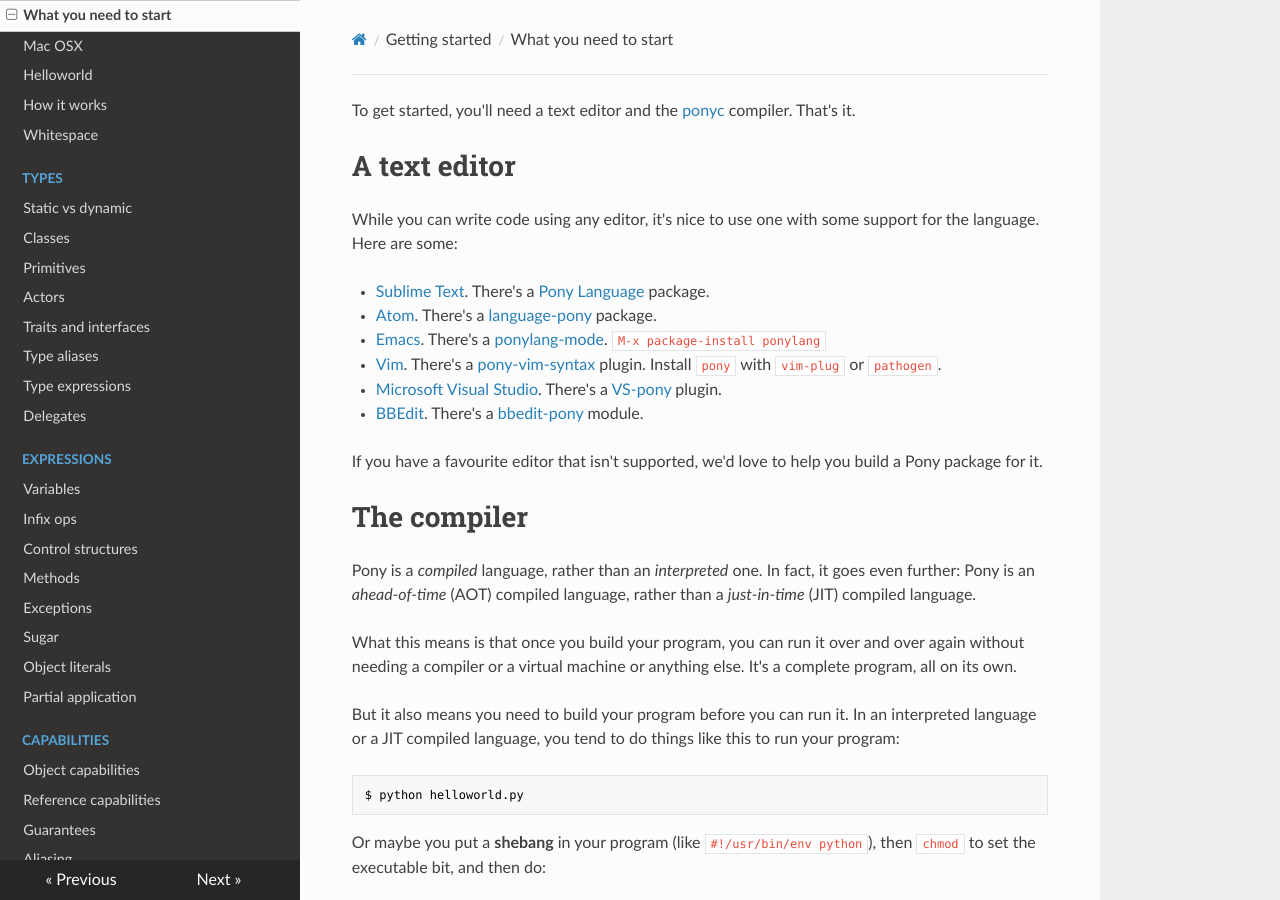
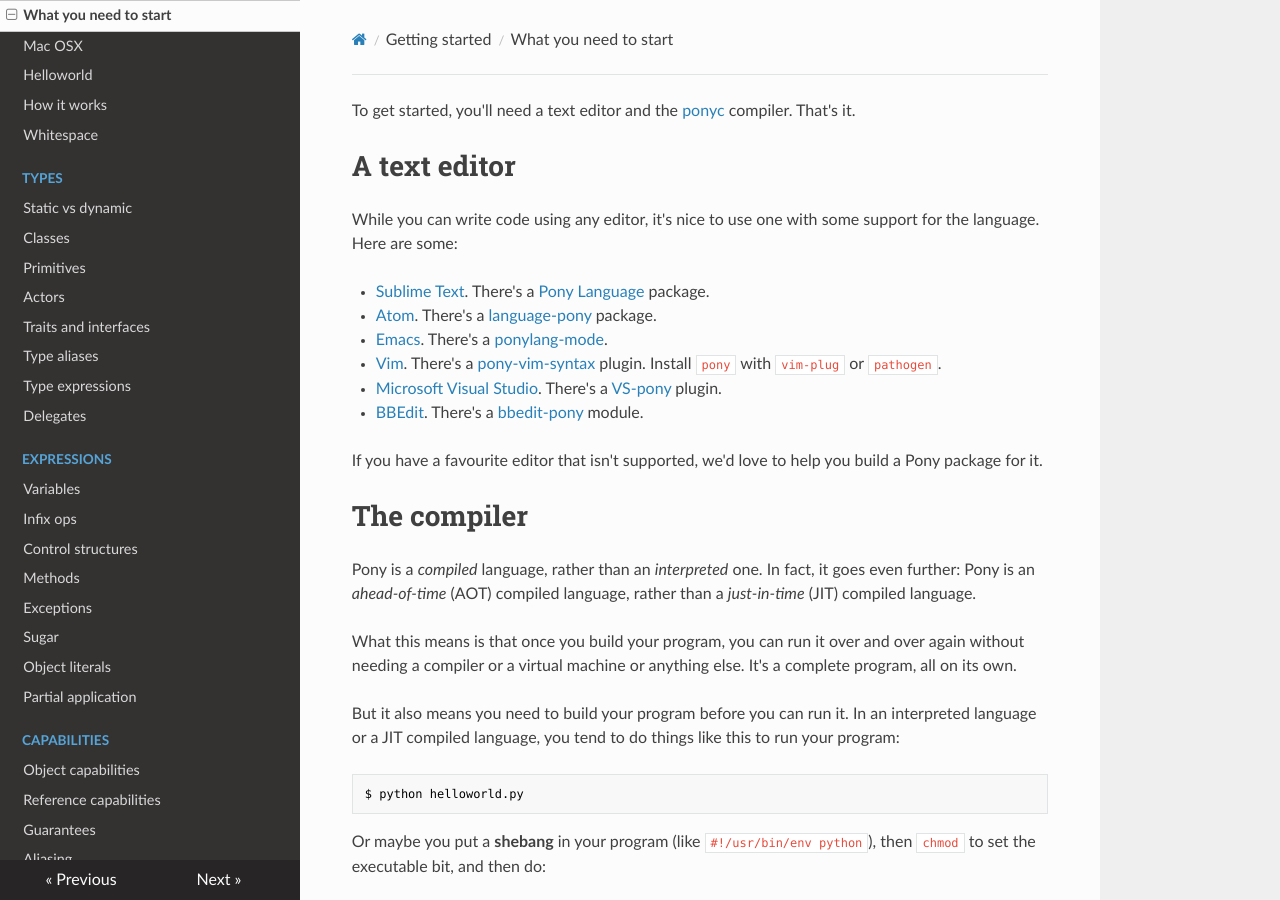
Before and after one commit to ponylang/pony-tutorial, an MkDocs documentation site: the page built from docs/getting-started/what-you-need-to-start.md, in a window 1280 px wide and 900 px high. Built offline with MkDocs 1.6.1, drawn with Linux system fonts in a browser that asks for light colours; nearby versions of some CDN libraries; old or Windows-style settings are respelled for this version of MkDocs.

Commit message:
Update ponylang-mode location

```diff
--- a/docs/getting-started/what-you-need-to-start.md
+++ b/docs/getting-started/what-you-need-to-start.md
@@ -6,7 +6,8 @@
 
 * [Sublime Text](http://www.sublimetext.com/). There's a [Pony Language](https://packagecontrol.io/packages/Pony%20Language) package.
 * [Atom](https://atom.io/). There's a [language-pony](https://atom.io/packages/language-pony) package.
-* [Emacs](https://www.gnu.org/software/emacs/emacs.html). There's a [ponylang-mode](https://github.com/abingham/ponylang-mode). `M-x package-install ponylang`
+* [Emacs](https://www.gnu.org/software/emacs/emacs.html). There's a
+[ponylang-mode](https://github.com/seantallen/ponylang-mode).
 * [Vim](http://www.vim.org). There's a [pony-vim-syntax](https://github.com/dleonard0/pony-vim-syntax) plugin. Install `pony` with `vim-plug` or `pathogen`.
 * [Microsoft Visual Studio](http://www.visualstudio.com/). There's a [VS-pony](https://github.com/CausalityLtd/VS-pony) plugin.
 * [BBEdit](http://www.barebones.com/products/bbedit/). There's a [bbedit-pony](https://github.com/TheMue/bbedit-pony) module.
```
